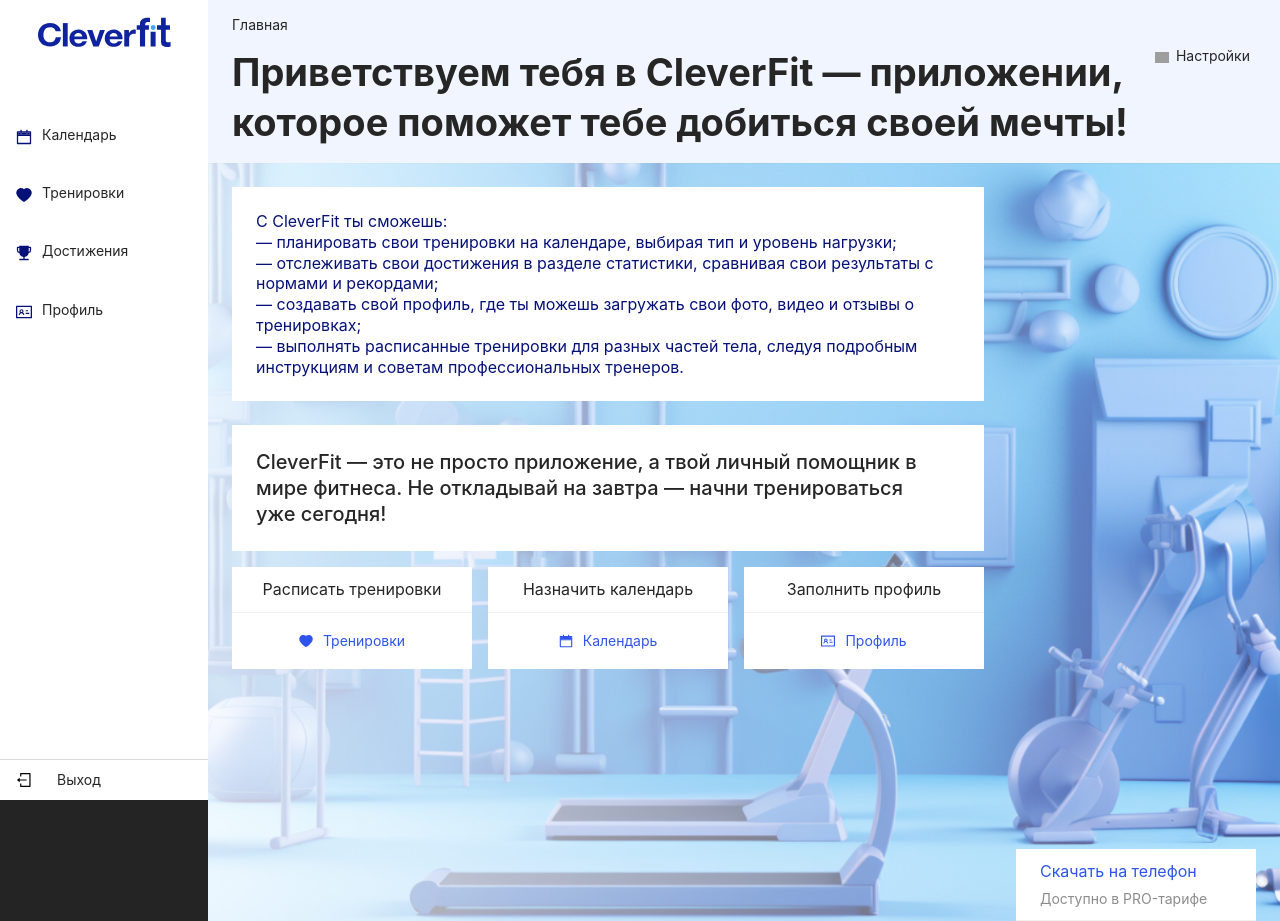
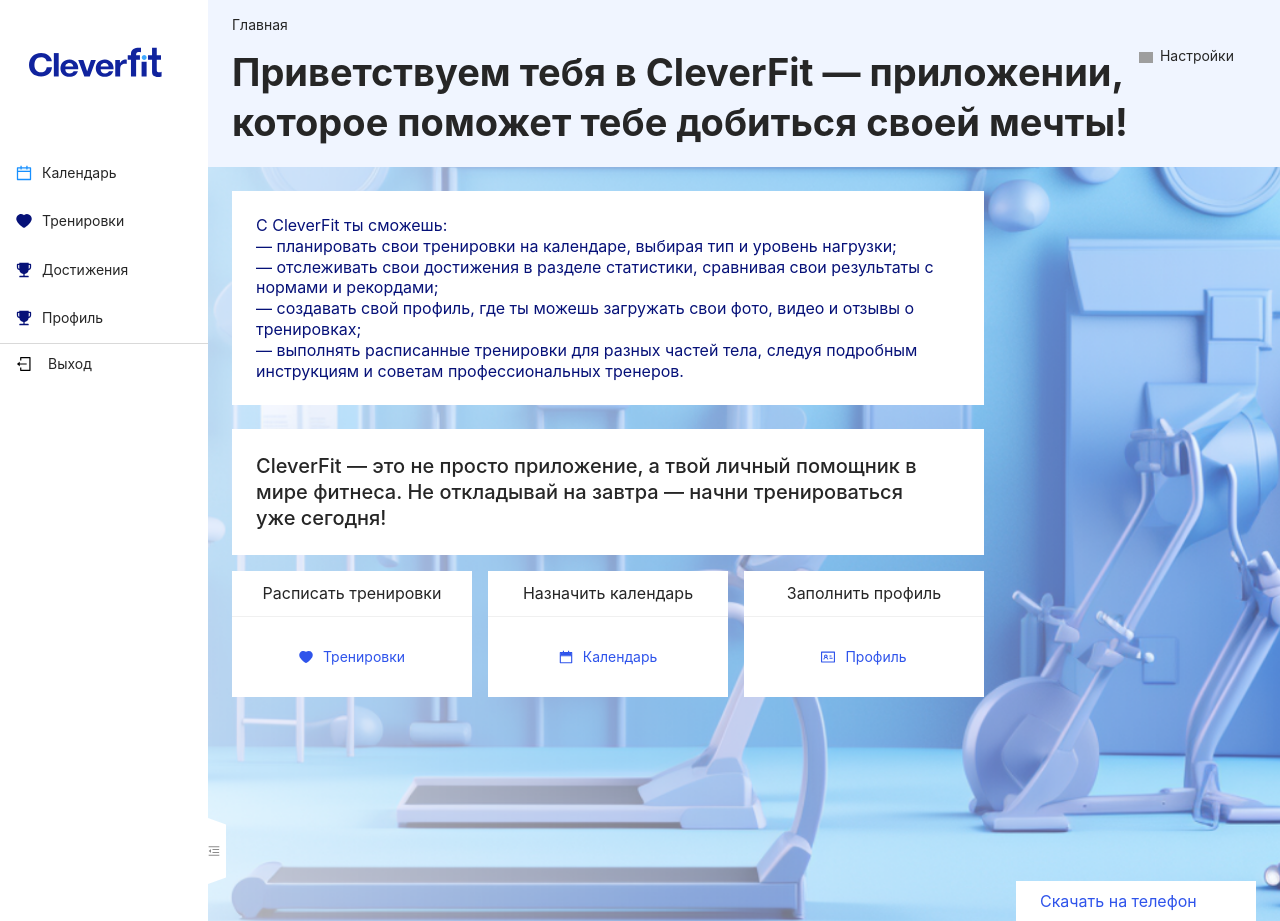
Before and after one commit to ClevertecFrontendLab/ArtemMikhalenia, a React (Vite) app: page / in a window 1280 px wide. Shown: the top 921 px of the page. Built offline with nearby package versions, Linux system fonts and the light colour scheme; grey boxes are pictures that could not be loaded.

Commit message:
feat: add trigger to sidebar

```diff
--- a/index.html
+++ b/index.html
@@ -10,7 +10,7 @@
 
 <body>
   <div id="root"></div>
-  <script type="module" src="/src/index.jsx"></script>
+  <script type="module" src="./src/index.jsx"></script>
 </body>
 
 </html>
--- a/src/components/Content/Content.css
+++ b/src/components/Content/Content.css
@@ -3,11 +3,18 @@
   width: 100%;
   display: flex;
   justify-content: space-between;
+  gap: 16px;
+
+  @media (max-width: 700px){
+    flex-direction: column;
+  }
 }
 
 .ant-layout-content{
-  padding: 24px 24px 180px;
+  padding: 24px 24px 184px;
 }
+
+
 
 .ant-card.ant-card-bordered{
   max-width: 704px;
@@ -42,6 +49,10 @@
 .site-card-wrapper{
   max-width: 240px;
   width: 100%;
+
+  @media (max-width: 700px){
+    max-width: 100%;
+  }
 }
 
 .ant-card.ant-card-bordered.card-action{
@@ -68,7 +79,7 @@
 }
 
 .ant-card.ant-card-bordered.card-action .ant-card-body{
-  /* padding: 12px 0px; */
+  padding: 12px 0px;
   display: flex;
   align-items: center;
   justify-content: center;
@@ -96,3 +107,12 @@
 .ant-btn.ant-btn-link.card-action-btn .anticon{
   margin-right: 10px;
 }
+
+/*-----------------------------------------*/
+
+ .ant-layout{
+  display: flex;
+  flex-direction: column;
+  flex: auto;
+  min-height: 0;
+}
--- a/src/components/Footer/Footer.css
+++ b/src/components/Footer/Footer.css
@@ -36,7 +36,7 @@
 
 .ant-btn.ant-btn-link.card-download-link{
   display: block;
-  margin: 12px 0px 8px 24px;
+  margin: 10px 0px 8px 24px;
   padding: 0;
 
   font-size: 16px;
--- a/src/components/Header/Header.css
+++ b/src/components/Header/Header.css
@@ -1,7 +1,5 @@
 .ant-page-header.site-page-header.has-breadcrumb.ant-page-header-ghost{
-  /* position: fixed; */
-  padding: 16px 24px;
-  /* width: 100%; */
+  padding: 16px 40px 20px 24px;
 
   font-size: 38px;
   font-weight: 700;
@@ -26,6 +24,10 @@
 
   color: rgba(38, 38, 38,1);
 
+  @media (max-width: 1024px){
+    font-size: 24px;
+    font-weight: 500;
+  }
 }
 
 .ant-breadcrumb{
@@ -46,7 +48,6 @@
 .ant-page-header-heading{
   display: flex;
   justify-content: space-between;
-  /* margin-right: 30px; */
 }
 
 .ant-page-header-heading-extra .ant-btn.ant-btn-primary{
@@ -73,6 +74,7 @@
   height: 14px;
   top: 4px;
   left: 0;
+
   background-image: url("./src/assets/Settings-icon.svg");
   background-repeat: no-repeat;
   background-position: center;
--- a/src/components/Sidebar/Sidebar.css
+++ b/src/components/Sidebar/Sidebar.css
@@ -1,18 +1,21 @@
 .ant-layout-sider.ant-layout-sider-dark{
-  position: fixed;
-  width: 100%;
-  height: 100%;
+  position: relative;
+  max-width: 208px;
+  min-width: 208px;
+  flex: 0 0 208px;
+  width: 208px;
   z-index: 4;
 
   background-color: rgba(255, 255, 255,1);
+  transition: all 0.5s ease;
 }
 
 .ant-layout-sider-children{
   width: 100%;
   height: 100%;
-  display: grid;
-  grid-template-rows: 114px 1fr 1fr;
-  align-items: baseline;
+  /* display: grid; */
+  /* grid-template-rows: 141px 1fr 1fr; */
+  /* align-items: baseline; */
 }
 
 .ant-layout-sider-children .exit-block{
@@ -21,8 +24,8 @@
 }
 
 .sidebar-logo{
-  margin: 0px auto 50px;
-  padding: 14px 0px 17px;
+  margin: 30px 0px 50px 29px;
+  padding: 14px 0px 17px 0px;
 }
 
 .sidebar-nav{
@@ -31,8 +34,8 @@
 
 li.ant-menu-item{
   display: flex;
-  align-items: start;
-  padding: 12px 0px;
+  align-items: baseline;
+  padding: 12px 0px 0px 24px;
   margin-bottom: 16px;
 
   border-right: 3px solid rgba(6, 17, 120, 0);
@@ -63,6 +66,11 @@
   text-align: left;
 
   color: rgba(38, 38, 38,1);
+
+  flex: auto;
+  min-width: 0;
+  overflow: hidden;
+  text-overflow: ellipsis;
 }
 
 .exit-block{
@@ -71,12 +79,17 @@
   align-items: center;
 
   border-top: 1px solid rgba(0, 0, 0, 0.15);
+
+  flex: auto;
+  min-width: 0;
+  overflow: hidden;
+  text-overflow: ellipsis;
 }
 
 .ant-btn.ant-btn-link{
   position: relative;
   margin-left: 10px;
-  padding: 4px 15px;
+  /* padding: 4px 15px; */
 
   font-size: 14px;
   font-weight: 400;
@@ -89,3 +102,31 @@
   background: transparent;
   cursor: pointer;
 }
+
+.trigger-block{
+  position: absolute;
+  display: flex;
+  align-items: center;
+  width: 20px;
+  height: 66px;
+  right: -20px;
+
+
+  transform: translateY(475px);
+  background: rgba(255, 255, 255, 1);
+
+  clip-path: polygon(0 0%, 90% 10%, 90% 90%, 0% 100%);
+}
+
+.anticon.anticon-menu-fold.trigger,
+.anticon.anticon-menu-unfold.trigger{
+  color: rgba(140, 140, 140,1);
+}
+
+.anticon.anticon-menu-fold.trigger svg,
+.anticon.anticon-menu-unfold.trigger svg{
+  width: 12px;
+  height: 12px;
+
+  z-index: 10;
+}
--- a/src/components/Sidebar/SidebarComponent.jsx
+++ b/src/components/Sidebar/SidebarComponent.jsx
@@ -1,6 +1,8 @@
 import { Layout, Menu, Button } from 'antd';
 const { Sider } = Layout;
 import {
+    MenuFoldOutlined,
+    MenuUnfoldOutlined,
     CalendarTwoTone,
     HeartFilled,
     TrophyFilled,
@@ -8,12 +10,35 @@
     IdcardTwoTone,
 } from '@ant-design/icons';
 import './Sidebar.css';
-import MenuItem from './MenuItem';
-import { navItems } from '../../data';
+import React, { useState } from 'react';
 
 export default function SidebarComponent() {
+    const [collapsed, setCollapsed] = useState(false);
+
+    // function getItem(key, icon, label) {
+    //     return {
+    //         key,
+    //         icon,
+    //         label,
+    //     };
+    // }
+
+    // const items = [
+    //     getItem('1', <CalendarTwoTone twoToneColor={['#061178', '#061178']} />, 'Календарь'),
+    //     getItem('2', <HeartFilled />, 'Тренировки'),
+    //     getItem('3', <TrophyFilled />, 'Достижения'),
+    //     getItem('4', <IdcardTwoTone twoToneColor={['#061178', 'none', '#061178']} />, 'Профиль'),
+    // ];
+
     return (
-        <Sider width={208}>
+        <Sider
+            // breakpoint='lg'
+            collapsedWidth='64'
+            width={208}
+            trigger={null}
+            collapsible
+            collapsed={collapsed}
+        >
             <div className='sidebar-logo'>
                 <img src='./src/assets/Logo.svg' alt='Logo' />
             </div>
@@ -26,7 +51,7 @@
                     items={[
                         {
                             key: '1',
-                            icon: <CalendarTwoTone twoToneColor={['#061178', '#061178']} />,
+                            icon: <CalendarTwoTone />,
                             label: 'Календарь',
                         },
                         {
@@ -41,12 +66,18 @@
                         },
                         {
                             key: '4',
-                            icon: <IdcardTwoTone twoToneColor={['#061178', 'none', '#061178']} />,
+                            icon: <TrophyFilled />,
                             label: 'Профиль',
                         },
                     ]}
                 />
             </nav>
+            <div className='trigger-block'>
+                {React.createElement(collapsed ? MenuUnfoldOutlined : MenuFoldOutlined, {
+                    className: 'trigger',
+                    onClick: () => setCollapsed(!collapsed),
+                })}
+            </div>
             <div className='exit-block'>
                 <img src='./src/assets/Exit.svg' alt='exit' />
                 <Button type='link'>Выход</Button>
--- a/src/hooks/index.ts
+++ /dev/null
@@ -1 +0,0 @@
-export { useAppDispatch, useAppSelector } from './typed-react-redux-hooks';
--- a/src/index.css
+++ b/src/index.css
@@ -1,3 +1,24 @@
+/* :root {
+  position: relative;
+  width: 100%;
+  min-height: 100%;
+  overflow-y: scroll;
+
+  font-family: Inter, system-ui, Avenir, Helvetica, Arial, sans-serif;
+  line-height: 1.5;
+  font-weight: 400;
+
+  color-scheme: light dark;
+  color: rgba(255, 255, 255, 0.87);
+  background-color: #242424;
+}
+
+body{
+  height: 100%;
+} */
+
+
+/*-----------------------------------*/
 :root {
   font-family: Inter, system-ui, Avenir, Helvetica, Arial, sans-serif;
   line-height: 1.5;
@@ -21,21 +42,13 @@
 a:hover {
   color: #535bf2;
 }
-
-body {
-    /* margin: 0;
-    display: flex;
-    place-items: center;
-    min-width: 320px;
-    min-height: 100vh; */
+/*
+h1 {
+  font-size: 3.2em;
+  line-height: 1.1;
 }
 
-h1 {
-    /* font-size: 3.2em;
-    line-height: 1.1; */
-}
-
-/* button {
+button {
   border-radius: 8px;
   border: 1px solid transparent;
   padding: 0.6em 1.2em;
@@ -57,7 +70,7 @@
 @media (prefers-color-scheme: light) {
   :root {
     color: #213547;
-        background-color: #fff;
+    background-color: #ffffff;
   }
   a:hover {
     color: #747bff;
--- a/src/index.jsx
+++ b/src/index.jsx
@@ -1,5 +1,6 @@
+import React from "react";
 import ReactDOM from 'react-dom/client';
-import MainPage from './pages/main-page/main-page';
+import MainPage from './pages/main-page/main-page.jsx';
 import './normalize.css';
 import './index.css';
 
--- a/src/pages/main-page/main-page.css
+++ b/src/pages/main-page/main-page.css
@@ -1,15 +1,25 @@
-.mainblock-body{
-  height: 100%;
-  margin: 0px 0px 0px 208px;
-}
-
-.mainblock-background{
-
-  /* display: flex;
-  flex-direction: column; */
+.ant-layout.ant-layout-has-sider{
+  display: flex;
+  flex-direction: row;
+  min-height: 0;
+  flex:auto;
 
   background-image: url("/src/assets/images/mainblock/background/Main-page_light.png");
   background-position: center;
   background-repeat: no-repeat;
   background-size: cover;
 }
+
+
+/*---------------------------------------------*/
+
+/* #root {
+  max-width: 1440px;
+  margin: 0 auto;
+  padding: 2rem;
+  text-align: center;
+}
+
+.sidebar{
+  color: blue
+} */
--- a/src/pages/main-page/main-page.jsx
+++ b/src/pages/main-page/main-page.jsx
@@ -9,18 +9,18 @@
 import { Card, Layout } from 'antd';
 import classNames from 'classnames';
 
-const MainPage = () => (
+const MainPage = () => {
+    return (
         <>
             <Layout>
                 <SidebarComponent />
                 <Layout className='mainblock-body'>
                     <HeaderComponent />
-                <div className='mainblock-background'>
                     <ContentComponent />
                     <FooterComponent />
-                </div>
                 </Layout>
             </Layout>
         </>
     );
+};
 export default MainPage;
```
Also changed, not shown: src/hooks/typed-react-redux-hooks.ts (deleted, +0 -7 lines). Lines whose indentation alone changed are shown as unchanged.
